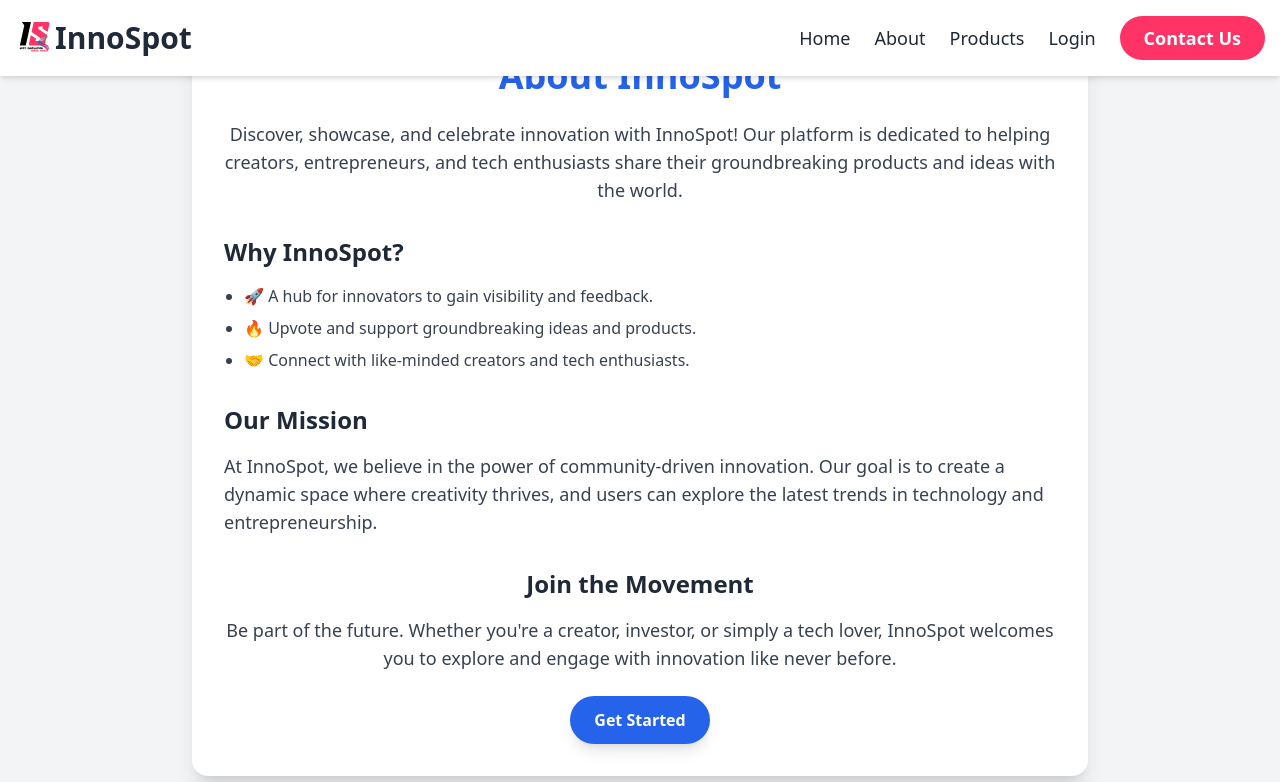
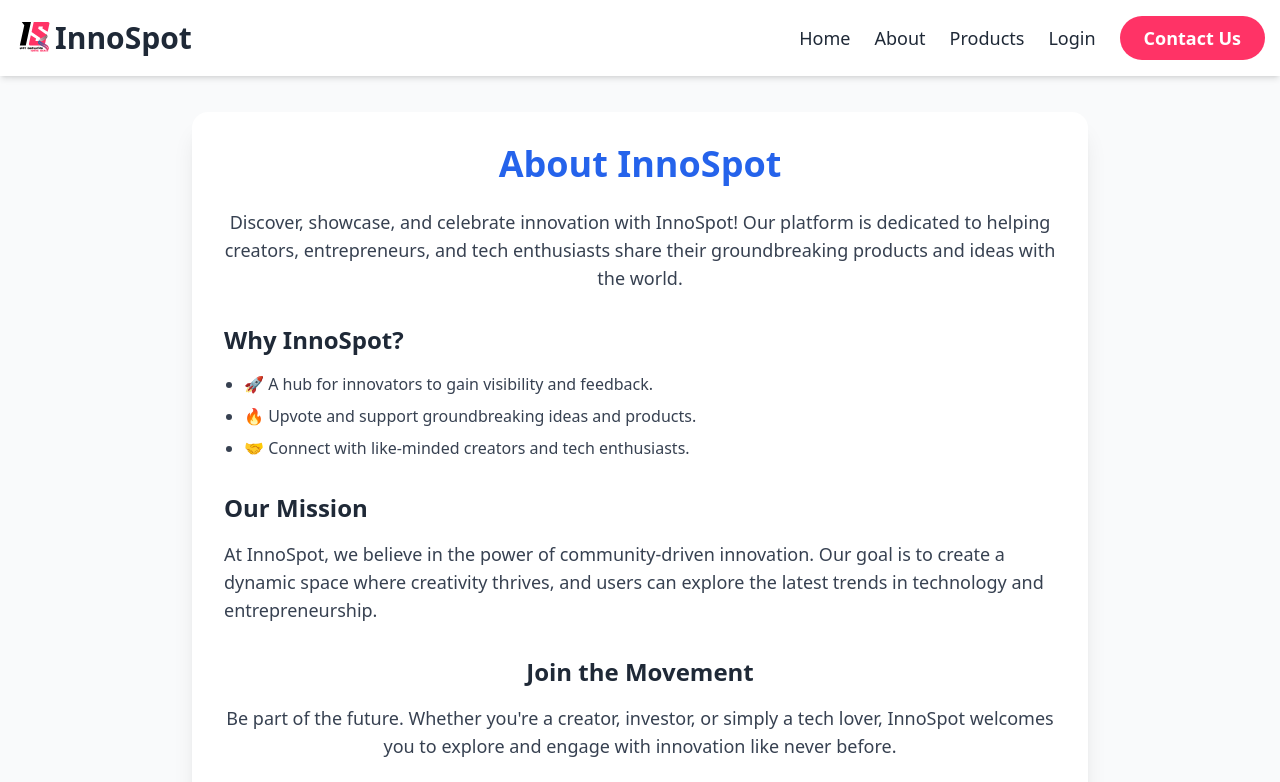
Before and after one commit to SNbappy/inno-spot-client, a React (Vite) app: page /about in a window 1280 px wide. Shown: the top 782 px of the page. Built offline with nearby package versions, Linux system fonts and the light colour scheme; no server answers.

Commit message:
updated alignment of the about page

```diff
--- a/src/pages/AboutPage/AboutPage.jsx
+++ b/src/pages/AboutPage/AboutPage.jsx
@@ -2,7 +2,7 @@ import React from "react";
 
 const AboutPage = () => {
     return (
-        <div className="flex items-center justify-center min-h-screen p-6 bg-gray-100">
+        <div className="flex items-center justify-center max-w-[1250px] pt-28 mx-auto px-4 sm:px-6 lg:px-8 xl:px-0 mb-20">
             <div className="max-w-4xl p-8 text-gray-800 bg-white shadow-xl rounded-2xl">
                 <h1 className="mb-6 text-4xl font-bold text-center text-blue-600">About InnoSpot</h1>
                 <p className="text-lg text-center text-gray-700">
```
